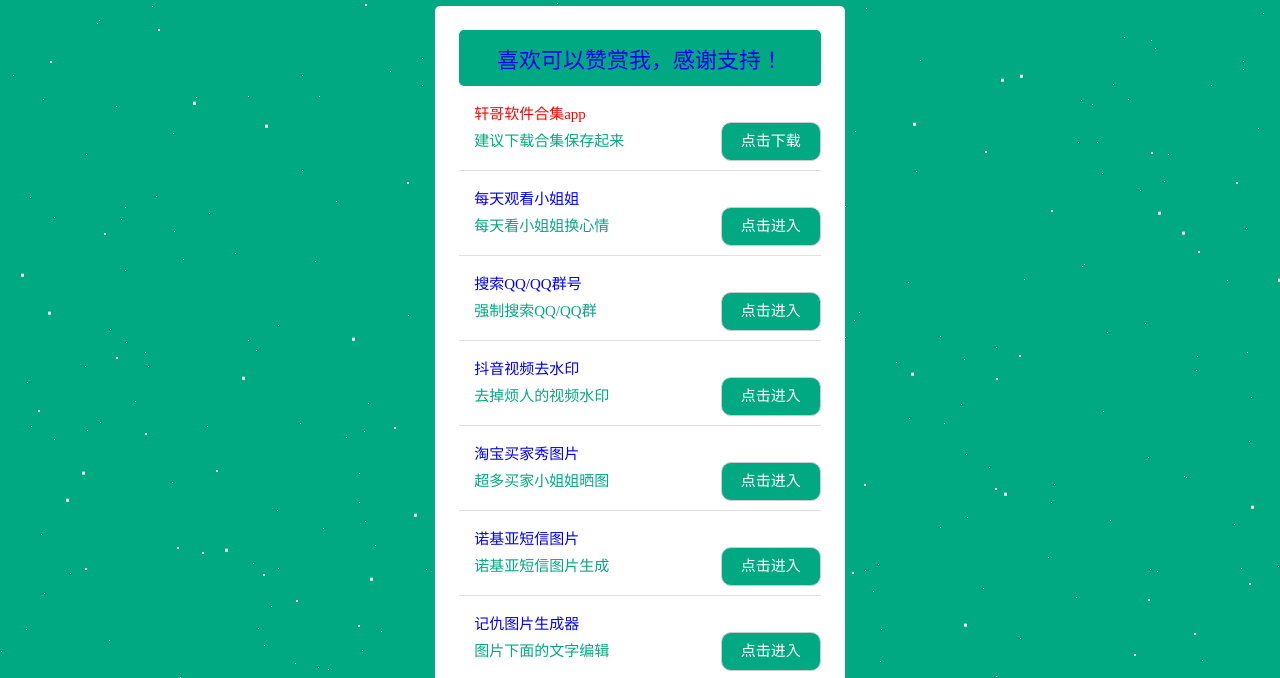
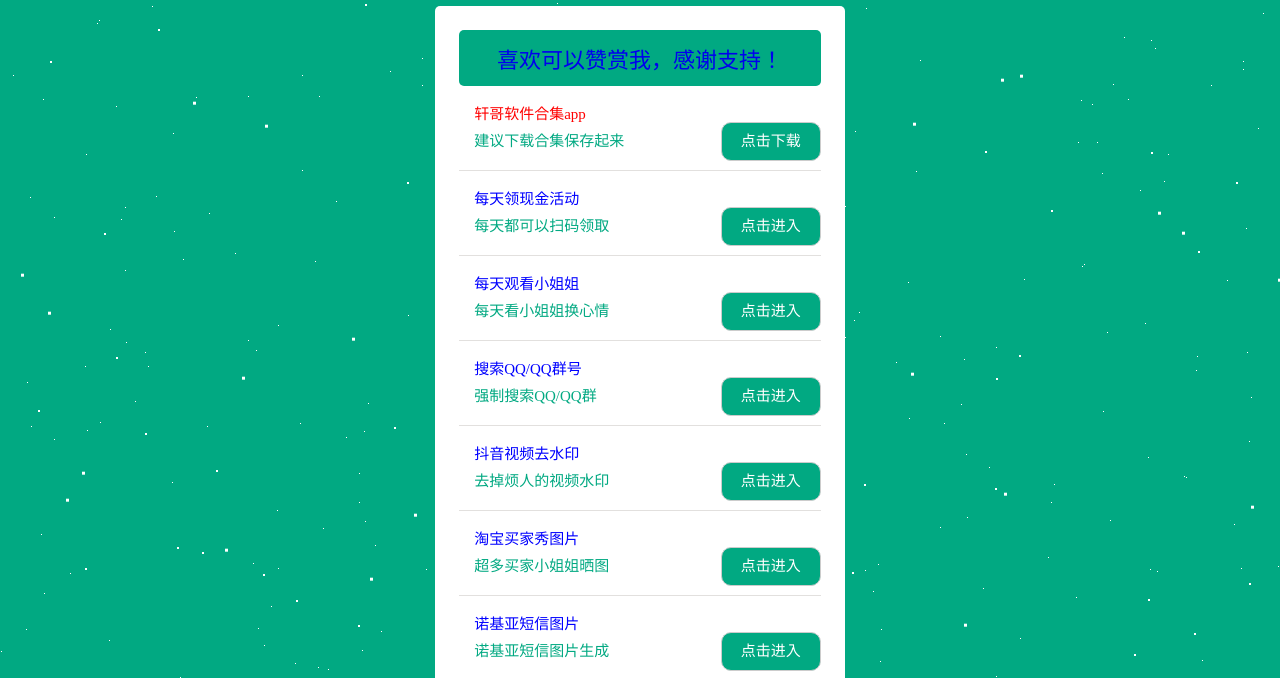
Before and after one commit to xgwlcm/cg, a plain HTML site: page index.html in a window 1280 px wide. Shown: the part 122-800 px from the top of the page. Drawn offline with Linux system fonts and the light colour scheme.

Commit message:
Add files via upload

```diff
--- a/index.html
+++ b/index.html
@@ -778,9 +778,19 @@
 
                         </li>
                         <li>
+                            <font color="blue">每天领现金活动</font>
+                            <div class="link">
+                                <div><a href="https://211611411.github.io/zfbhd" target="_blank" style="color:#02a982">每天都可以扫码领取</a>
+                                </div>
+                                <div class="go"><a href="https://211611411.github.io/zfbhd" target="_blank">点击进入</a></div>
+                            </div>
+
+
+                        </li>
+                        <li>
                             <font color="blue">每天观看小姐姐</font>
                             <div class="link">
-                                <div><a href="https://sjxjj.pages.dev" target="_blank" style="color:#02a982">每天看小姐姐换心情</a>
+                                <div><a href="https://211611411.github.io/xjj" target="_blank" style="color:#02a982">每天看小姐姐换心情</a>
                                 </div>
                                 <div class="go"><a href="https://211611411.github.io/xjj" target="_blank">点击进入</a></div>
                             </div>
```
